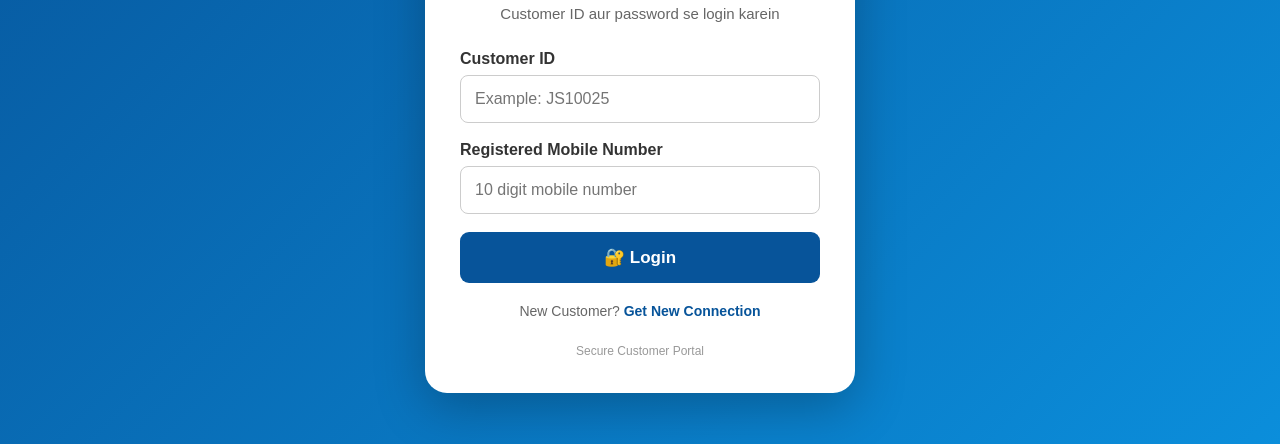
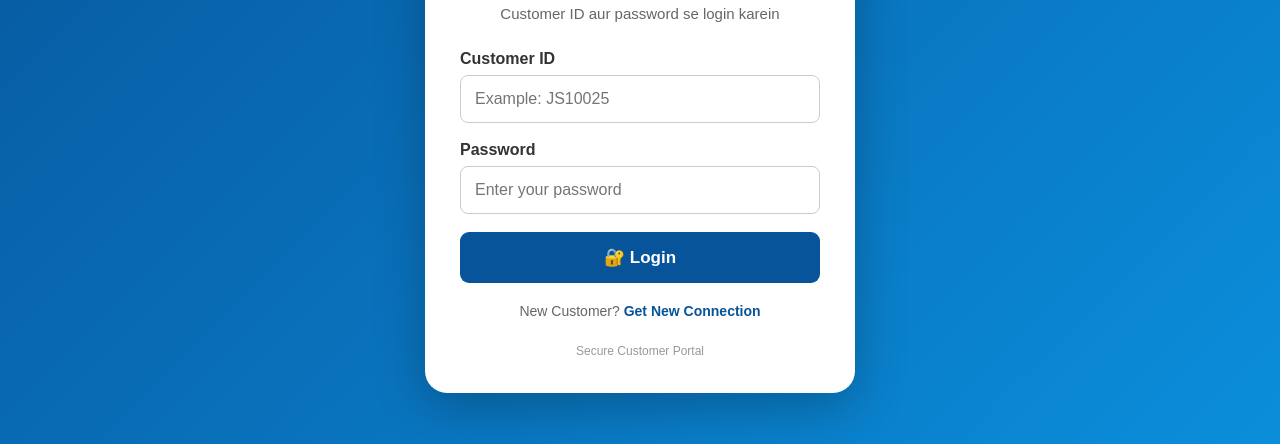
Before and after one commit to jsnet8800969880/js-internet, a plain HTML site: page index.html in a window 1280 px wide. Shown: the part 356-800 px from the top of the page. Drawn offline with Linux system fonts and the light colour scheme; no server answers.

Commit message:
Update index.html

```diff
--- a/index.html
+++ b/index.html
@@ -948,15 +948,14 @@ footer p{
             <div class="login-field">
 
                 <label>
-                    Registered Mobile Number
+                    Password
                 </label>
 
                 <input
-                    type="tel"
-                    id="firstCustomerMobile"
-                    placeholder="10 digit mobile number"
-                    maxlength="10"
-                    pattern="[0-9]{10}"
+                    type="password"
+                    id="firstCustomerPassword"
+                    placeholder="Enter your password"
+                    autocomplete="current-password"
                     required>
 
             </div>
```
